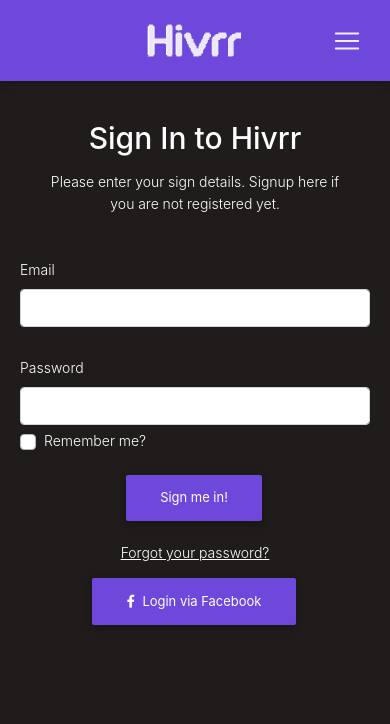
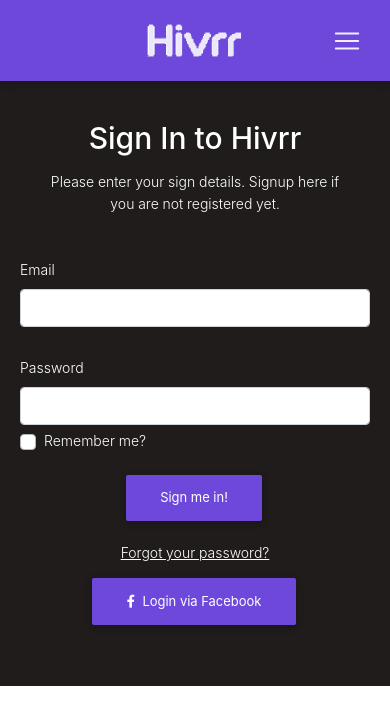
Before and after one commit to talalabbas84/Hiverr-web-frontend, a React (Create React App) app: page /login in a window 390 px wide. Shown: the top 724 px of the page. Built offline with nearby package versions, Linux system fonts and the light colour scheme; no server answers.

Commit message:
Css changes

```diff
--- a/src/components/layout/SignUp/index.css
+++ b/src/components/layout/SignUp/index.css
@@ -1,6 +1,6 @@
 .section-css {
   background-color: #211c1c;
-  height: 100vh;
+  height: 100%;
 }
 
 .ant-picker-input {
@@ -48,6 +48,6 @@
   }
   .section-css {
     background-color: #211c1c;
-    height: 150vh;
+    height: 100%;
   }
 }
```
